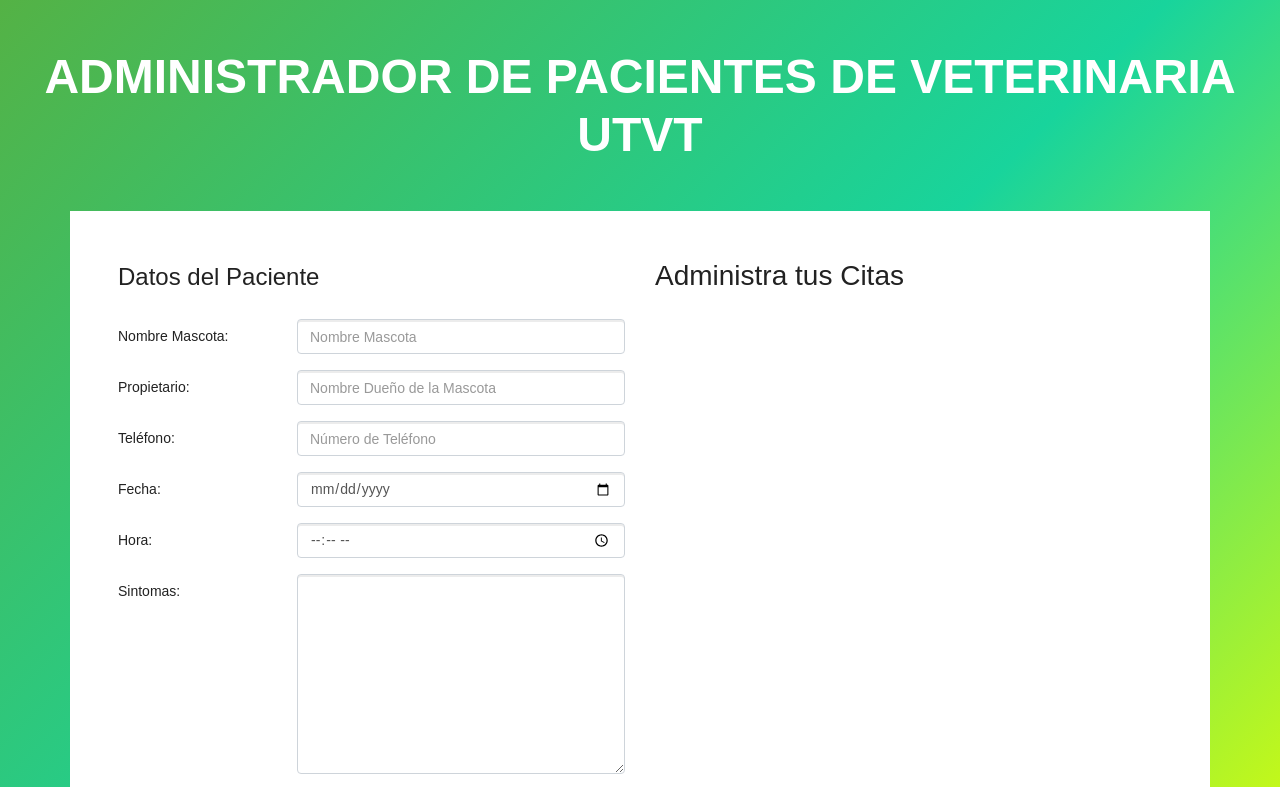
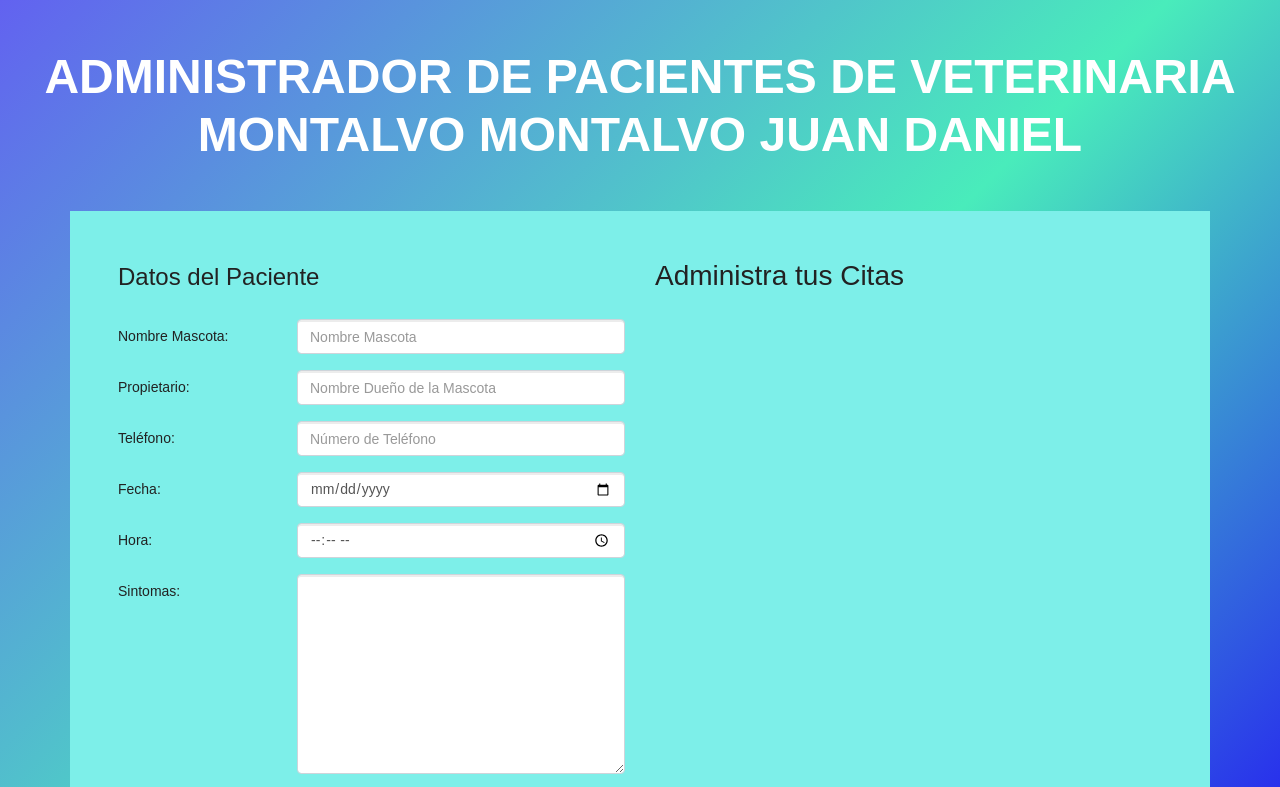
Before and after one commit to Dsm-Montalvo/P_3_Montalvo_Montalvo_Juan_Daniel, a plain HTML site: page index.html in a window 1280 px wide. Shown: the top 787 px of the page. Drawn offline with Linux system fonts and the light colour scheme.

Commit message:
Montalvo Montalvo Juan Daniel Modificacion de archivos

```diff
--- a/css/styles.css
+++ b/css/styles.css
@@ -5,7 +5,7 @@ body {
   margin: 0;
   padding: 0;
   font-family: sans-serif;
-  background-image: linear-gradient(-225deg, #54b245 0%, #18d49c 52%, #e5ff00 100%);
+  background-image: linear-gradient(-225deg, #6262f0 0%, #49ecbb 52%, #220bf6 100%);
   min-height: 100%;
   padding-bottom: 5rem;
 }
@@ -16,7 +16,7 @@ body {
   color: white;
 }
 .container {
-    background-color: white;
+    background-color: rgb(125, 239, 233);
 }
 header {
   margin-top: 3rem;
--- a/index.html
+++ b/index.html
@@ -9,7 +9,7 @@
     <link rel="stylesheet" href="css/styles.css">
 </head>
 <body>
-    <h2 class="text-center my-5 titulo">Administrador de Pacientes de Veterinaria UTVT</h2>
+    <h2 class="text-center my-5 titulo">Administrador de Pacientes de Veterinaria Montalvo Montalvo Juan Daniel</h2>
     <div class="container mt-5 p-5">
         <div id="contenido" class="row">
             <div class="col-md-6 agregar-cita">
```
